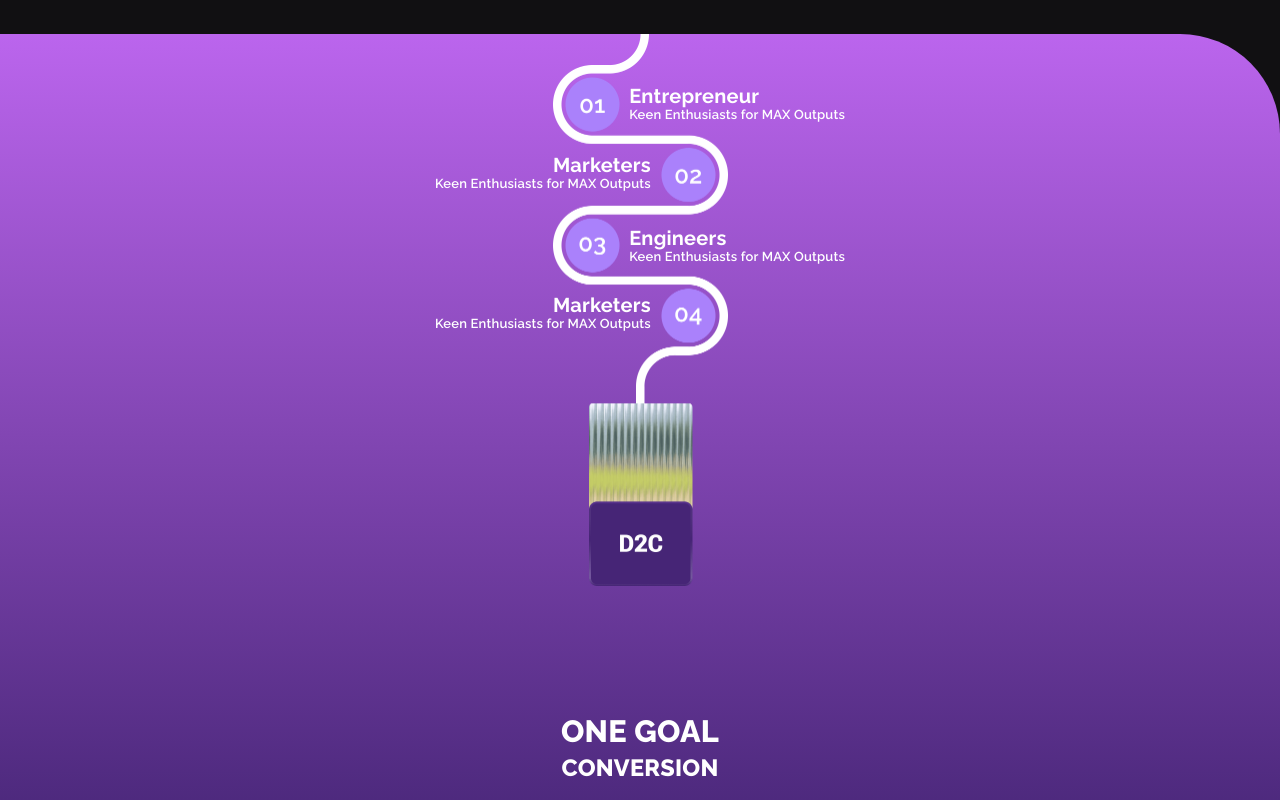
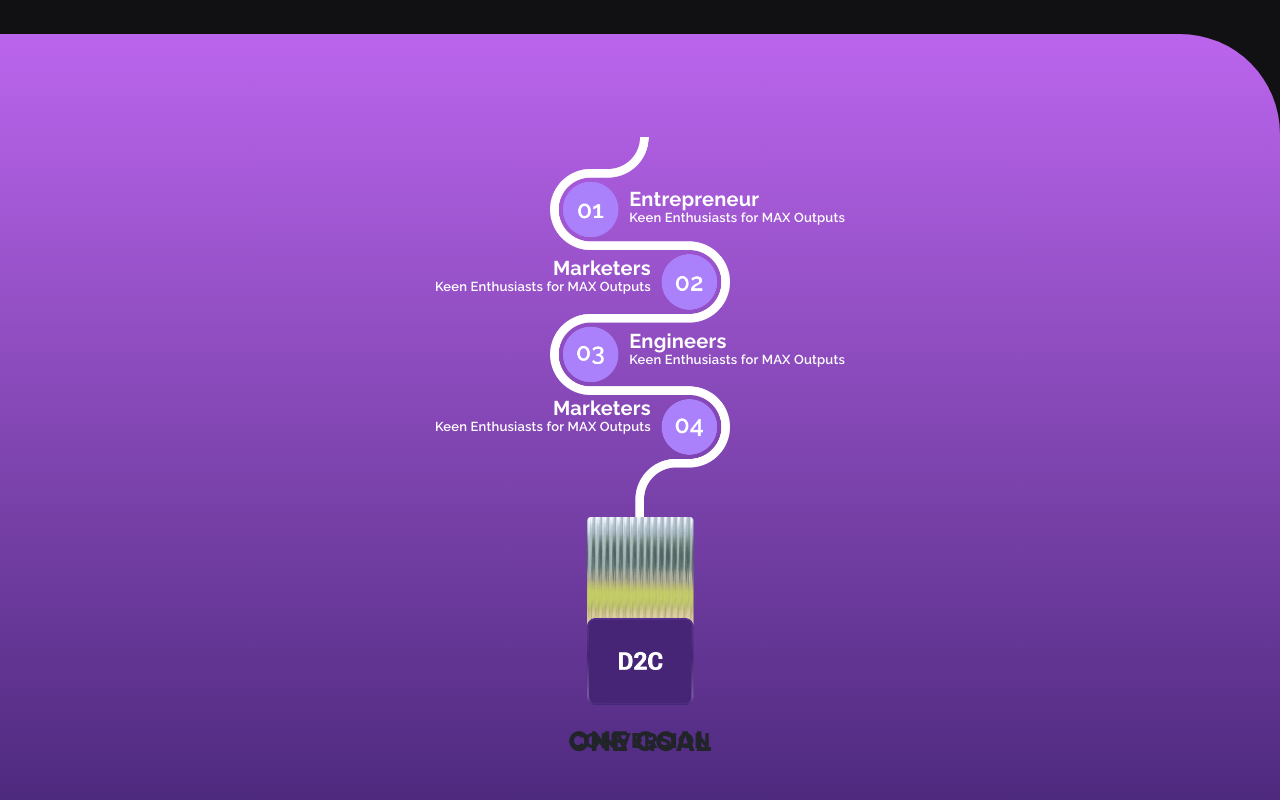
Before and after one commit to tehsin-innovins/growthedge, a React (Create React App) app: page / in a window 1280 px wide. Shown: the part 5640-6440 px from the top of the page. Built offline with nearby package versions, Linux system fonts and the light colour scheme.

Commit message:
recent changes

```diff
--- a/src/pages/Pages.css
+++ b/src/pages/Pages.css
@@ -557,57 +557,52 @@
 	background: linear-gradient(180deg, #BB65ED 0%, #492779 100%);
 	border-radius: 0px 100px 0px 0px;
 	padding-bottom: 10px;
+	padding-top: 20px; /* Added padding to prevent overlap at the top */
 	position: relative;
-	min-height: 100vh; /* Ensures full height */
+	min-height: 100vh; /* Ensures full viewport height */
+	display: flex;
+	flex-direction: column; /* Ensures the content stacks vertically */
+	justify-content: center; /* Centers the content vertically */
 }
 
 .goal_section img {
-	position: absolute;
-	top: 0;
-	left: 0;
-	right: 0; /* Added for centering */
-	margin: 0 auto; /* Center horizontally */
-	width: 70%;
-	height: auto; /* Ensures responsive image */
+	position: relative; /* Changed to relative to avoid overlap */
+	max-width: 100%; /* Responsive image sizing */
+	height: auto;
+	margin: 0 auto; /* Center image horizontally */
 }
 
 .goal_section .imgbox {
-	margin: 0 auto; /* Center the image box */
+	margin: 20px auto; /* Center the image box with some margin */
 	width: 250px;
-	height:auto;
 	position: relative;
 	text-align: center;
 	color: #ffffff;
+	z-index: 1; /* Ensure it stays above the background */
+}
+
+.goal_section h4, .goal_section h5 {
+	position: relative;
+	z-index: 2; /* Prevent overlap from background or other elements */
+	text-align: center;
 }
 
 .goal_section h4 {
-	position:absolute;
-	bottom:10.5%;
-	left:0;
-	right:0;
 	margin-bottom: 0;
 	font-family: 'Raleway', sans-serif;
-	font-size: 30.77px;
+	font-size: 27.77px;
 	font-weight: 800;
-	line-height: 1.2; /* Adjusted line height for better readability */
+	line-height: 1.2;
 	letter-spacing: 0.26px;
-	text-align: center;
-	color:#ffffff;
 }
 
 .goal_section h5 {
-	position:absolute;
-	bottom:5.5%;
-	left:0;
-	right:0;
-	margin-top: -30px; /* Adjusted spacing for better alignment */
+	margin-top: -30px; /* Adjusted margin to improve spacing */
 	font-family: 'Raleway', sans-serif;
-	font-size: 23.5px;
+	font-size: 21px;
 	font-weight: 800;
-	line-height: 1.2; /* Adjusted line height */
+	line-height: 1.2;
 	letter-spacing: 0.26px;
-	text-align: center;
-	color:#ffffff;
 }
 
 .goal_section .img-item1 {
```
